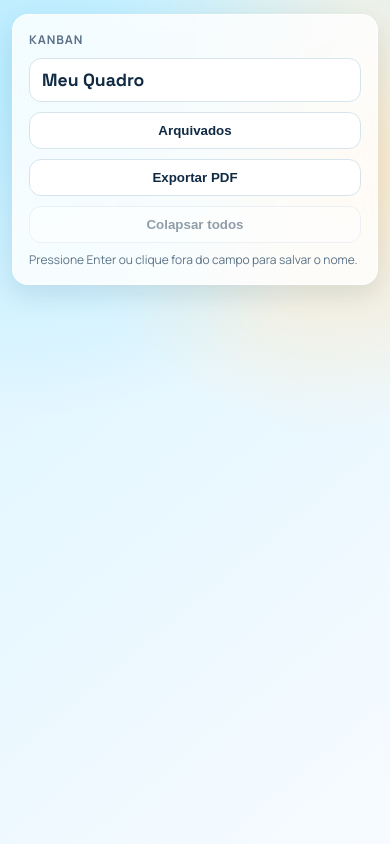
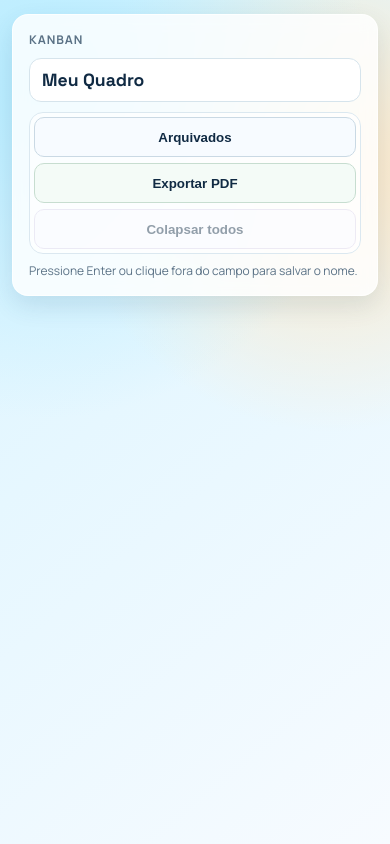
Before and after one commit to REGINALDOLEMELEME/kanban-modern-board, a PHP site: page / in a window 390 px wide. Run offline with PHP 8.4, Linux system fonts and the light colour scheme.

Commit message:
Refine board alignment and top actions layout

```diff
--- a/frontend/index.html
+++ b/frontend/index.html
@@ -15,9 +15,11 @@
             <p class="brand-kicker">Kanban</p>
             <div class="board-name-row">
                 <input id="board-name-input" class="board-name-input" type="text" maxlength="255" aria-label="Nome do quadro" />
-                <button id="archived-menu-btn" class="board-name-btn board-name-btn-secondary">Arquivados</button>
-                <button id="export-pdf-btn" class="board-name-btn board-name-btn-secondary">Exportar PDF</button>
-                <button id="global-toggle-collapse-btn" class="board-name-btn board-name-btn-secondary" type="button">Colapsar todos</button>
+                <div class="board-top-actions">
+                    <button id="archived-menu-btn" class="board-name-btn board-name-btn-secondary">Arquivados</button>
+                    <button id="export-pdf-btn" class="board-name-btn board-name-btn-secondary">Exportar PDF</button>
+                    <button id="global-toggle-collapse-btn" class="board-name-btn board-name-btn-secondary" type="button">Colapsar todos</button>
+                </div>
             </div>
             <p class="board-name-hint">Pressione Enter ou clique fora do campo para salvar o nome.</p>
         </div>
--- a/frontend/style.css
+++ b/frontend/style.css
@@ -64,6 +64,7 @@ body {
     display: flex;
     gap: 10px;
     flex-wrap: wrap;
+    align-items: center;
 }
 
 .board-name-input {
@@ -92,6 +93,11 @@ body {
     font-weight: 700;
     padding: 10px 14px;
     cursor: pointer;
+    min-height: 40px;
+    display: inline-flex;
+    align-items: center;
+    justify-content: center;
+    white-space: nowrap;
 }
 
 .board-name-btn:hover {
@@ -112,6 +118,36 @@ body {
 #global-toggle-collapse-btn:disabled {
     opacity: 0.45;
     cursor: default;
+}
+
+.board-top-actions {
+    display: flex;
+    align-items: center;
+    gap: 8px;
+    padding: 4px;
+    border-radius: 14px;
+    background: rgba(255, 255, 255, 0.65);
+    border: 1px solid #dbe8f0;
+}
+
+.board-top-actions .board-name-btn {
+    border-radius: 10px;
+    padding: 9px 12px;
+}
+
+#archived-menu-btn {
+    border-color: #cad9e4;
+    background: #f7fbff;
+}
+
+#export-pdf-btn {
+    border-color: #c7ddd0;
+    background: #f4fbf7;
+}
+
+#global-toggle-collapse-btn {
+    border-color: #d8d1ea;
+    background: #faf8ff;
 }
 
 .board-name-hint {
@@ -142,8 +178,10 @@ body {
 .board {
     display: flex;
     align-items: flex-start;
-    gap: 16px;
-    padding: 8px 20px 20px;
+    gap: 12px;
+    width: calc(100% - 40px);
+    margin: 0 auto;
+    padding: 8px 0 20px 0;
     overflow-x: auto;
     overflow-y: hidden;
     flex: 1;
@@ -984,15 +1022,25 @@ body {
     }
 
     .board {
-        padding: 8px 12px 12px;
+        width: calc(100% - 24px);
+        margin: 0 auto;
+        padding: 8px 0 12px;
     }
 
     .column {
-        width: 88vw;
-        min-width: 88vw;
+        width: 86vw;
+        min-width: 86vw;
     }
 
-    .board-name-btn {
+    .board-top-actions {
+        width: 100%;
+        display: grid;
+        grid-template-columns: 1fr;
+        gap: 6px;
+    }
+
+    .board-name-btn,
+    .board-top-actions .board-name-btn {
         width: 100%;
     }
 }
```
